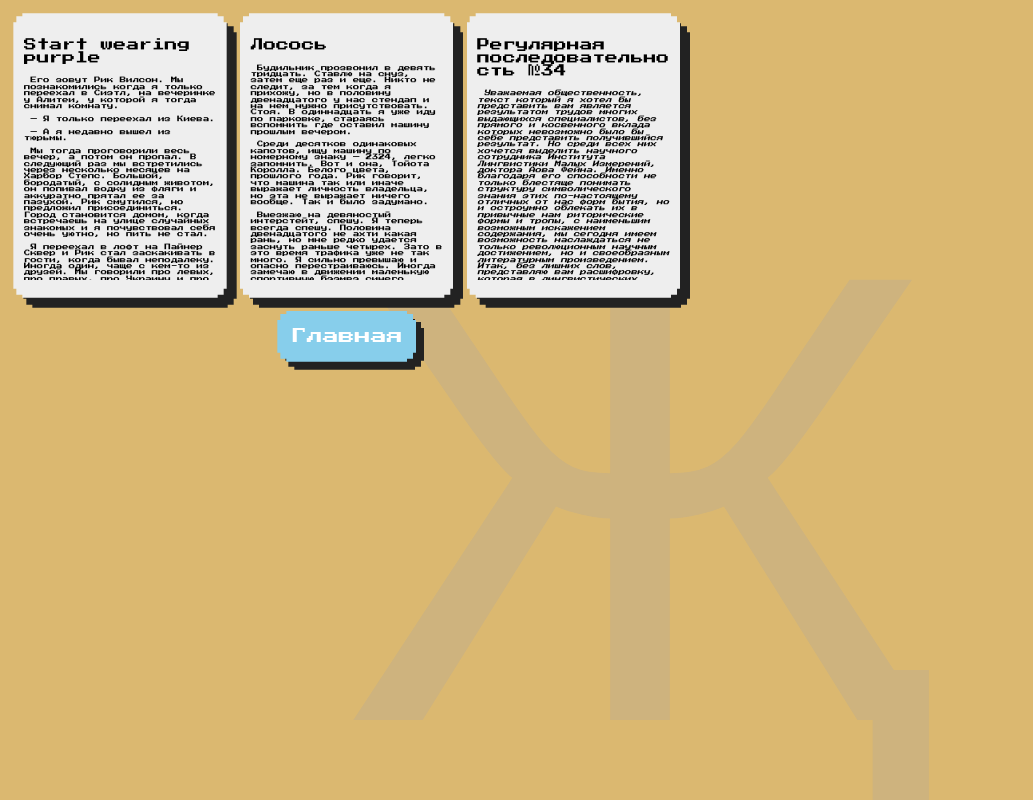
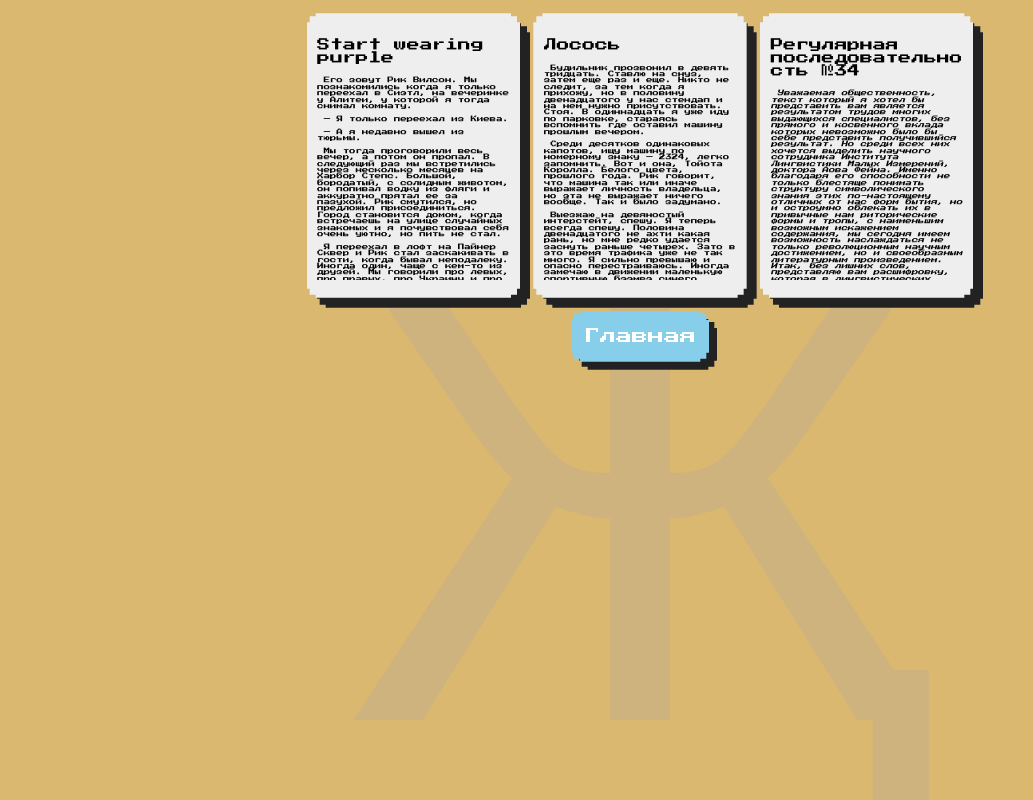
Before and after one commit to ashakirzianov/ashakirzianov-com, a Next.js app: page /texts in a window 1280 px wide. Shown: the whole page, without its empty margins (0-1033 px from the left). Built offline with nearby package versions, Linux system fonts and the light colour scheme.

Commit message:
Fix collections layout

```diff
--- a/app/texts/shared.tsx
+++ b/app/texts/shared.tsx
@@ -13,8 +13,8 @@ export function AllStoritesPage({ previews, language }: {
         .sort(([, a], [, b]) => b?.date?.localeCompare(a?.date ?? '') ?? 0)
     return <PixelPage
     >
-        <div className="flex flex-col items-center justify-start max-w-collection">
-            <div className="flex flex-row flex-wrap content-start gap-stn p-stn">
+        <div className="flex flex-col items-center justify-start w-full">
+            <div className="flex flex-row flex-wrap content-start max-w-collection gap-stn p-stn">
                 {pairs.map(([id, story], idx) =>
                     <Link key={idx} href={href('text', { id })}>
                         <TextCard post={story} />
--- a/components/SketchCollection.tsx
+++ b/components/SketchCollection.tsx
@@ -20,7 +20,7 @@ export function SketchCollectionBlock({
                 ? <Link href={href('sketch', { collection: id })}>{titleNode}</Link>
                 : titleNode
             }
-            <div className="container flex flex-row flex-wrap content-start justify-center gap-stn w-full max-w-collection">
+            <div className="flex flex-row flex-wrap content-start justify-center gap-stn w-full max-w-collection">
                 {(sketches).map((sketch, idx) =>
                     <a key={idx} href={href('sketch', { id: sceneId(sketch) ?? idx.toString(), collection: id })}>
                         <SketchCard sketch={sketch} pixelated={false} />
--- a/tailwind.config.js
+++ b/tailwind.config.js
@@ -25,7 +25,10 @@ module.exports = {
         'paper-light': 'var(--paper-light)',
         'fg': 'var(--foreground)',
         'fgl': 'var(--foreground-light)',
-      }
+      },
+      maxWidth: {
+        'collection': 'var(--collection)',
+      },
     },
   },
   plugins: [],
```
